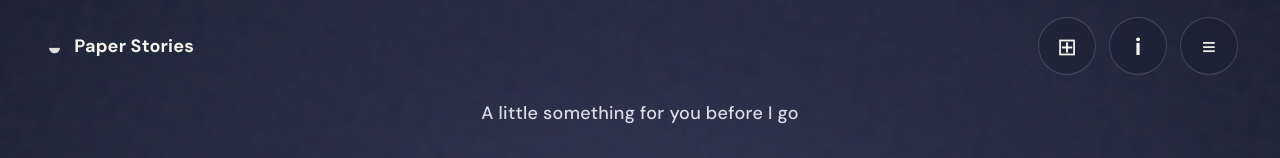
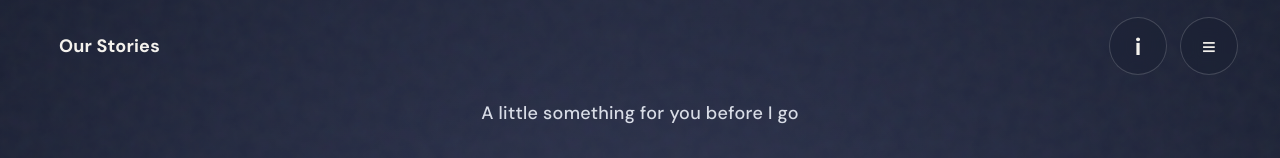
Before and after one commit to sdrzfn/farewell-flyhigh, a React (Vite) app: page / in a window 1280 px wide. Shown: the top 158 px of the page. Built offline with nearby package versions, Linux system fonts and the light colour scheme; a web font is replaced by a local one.

Commit message:
mod: comment the carousel button

```diff
--- a/src/main.jsx
+++ b/src/main.jsx
@@ -128,9 +128,9 @@ function App() {
       <div className="grain" />
 
       <header className="topbar">
-        <button className="brand" onClick={() => navigateToPerson(0)} aria-label="Go to the first letter"><span className="brand-dot">◒</span><span>Paper Stories</span></button>
+        <button className="brand" onClick={() => navigateToPerson(0)} aria-label="Go to the first letter"><span className="brand-dot"></span><span>Our Stories</span></button>
         <div className="top-actions">
-          <button className="icon-btn" aria-label="Choose a letter" onClick={() => setMenu((value) => !value)}>⊞</button>
+          {/* <button className="icon-btn" aria-label="Choose a letter" onClick={() => setMenu((value) => !value)}>⊞</button> */}
           <button className="icon-btn info-button" aria-label="Open current note" onClick={openCurrentCard}>i</button>
           <button className="icon-btn" aria-label="Open people menu" onClick={() => setMenu((value) => !value)}>≡</button>
         </div>
```
